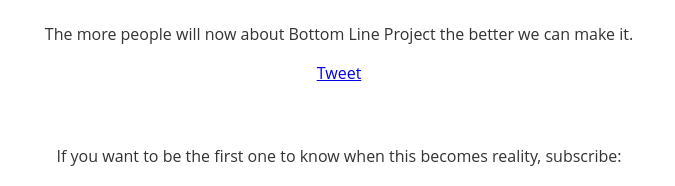
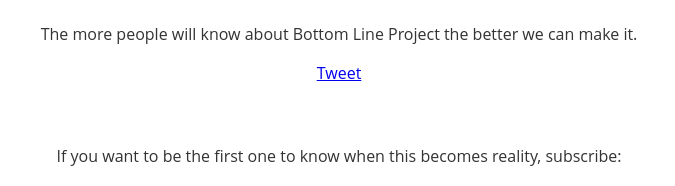
Before and after one commit to BottomLineProject/BottomLineProject, a plain HTML site: page index.html in a window 1280 px wide. Shown: the part 1482-1668 px from the top of the page, 301-976 px from the left. Drawn offline with nearby package versions, Linux system fonts and the light colour scheme; a script that the page names is missing.

Commit message:
typo fix

```diff
--- a/index.html
+++ b/index.html
@@ -120,7 +120,7 @@
             <div id="share">
                 <h2>Help us spread the word!</h2>
                 <p>
-                    The more people will now about Bottom Line Project the better we can make it.<br>
+                    The more people will know about Bottom Line Project the better we can make it.<br>
                     <div class="fb-like" data-href="https://www.facebook.com/BottomLineProject" data-send="false" data-width="450" data-show-faces="false"></div>
 
                     <a href="https://twitter.com/share" class="twitter-share-button" data-url="http://bottomlineproject.org" data-text="Translate Legal writing into English!" data-via="BottomLineProject">Tweet</a>
```
